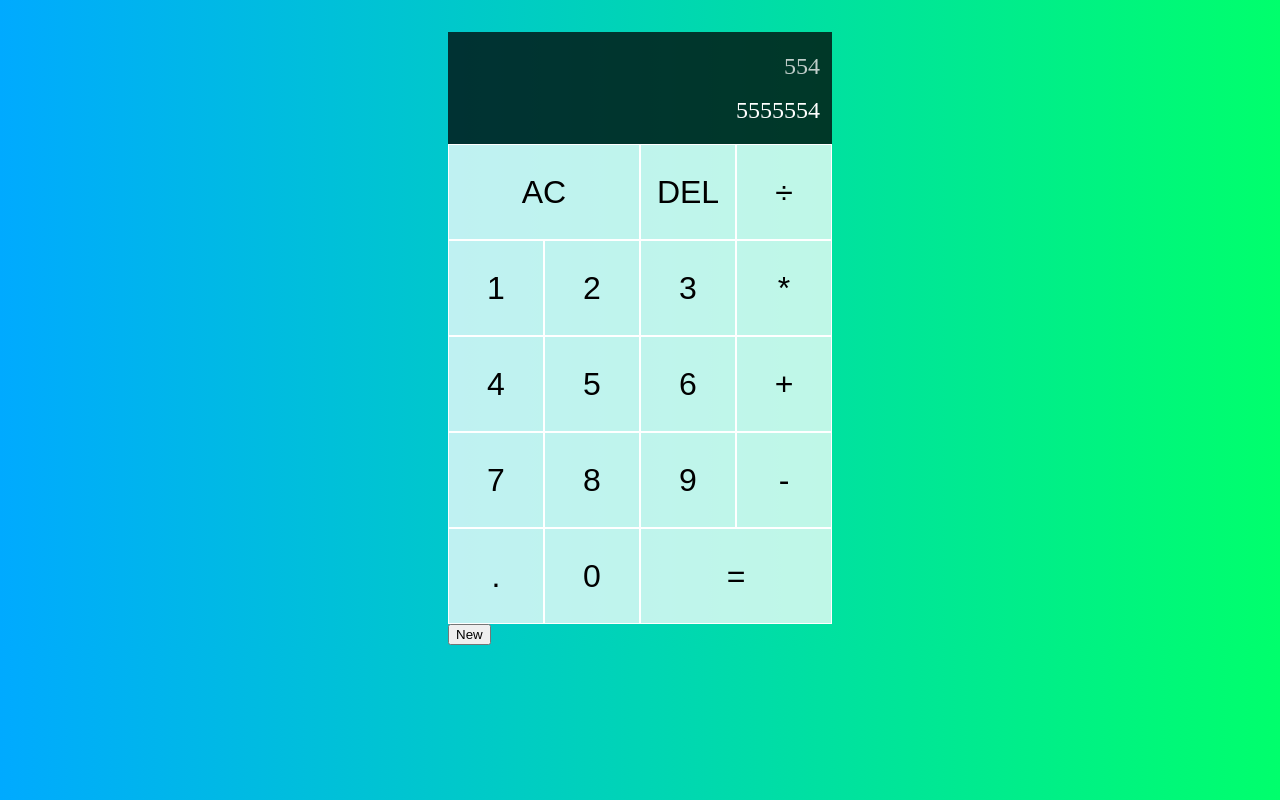
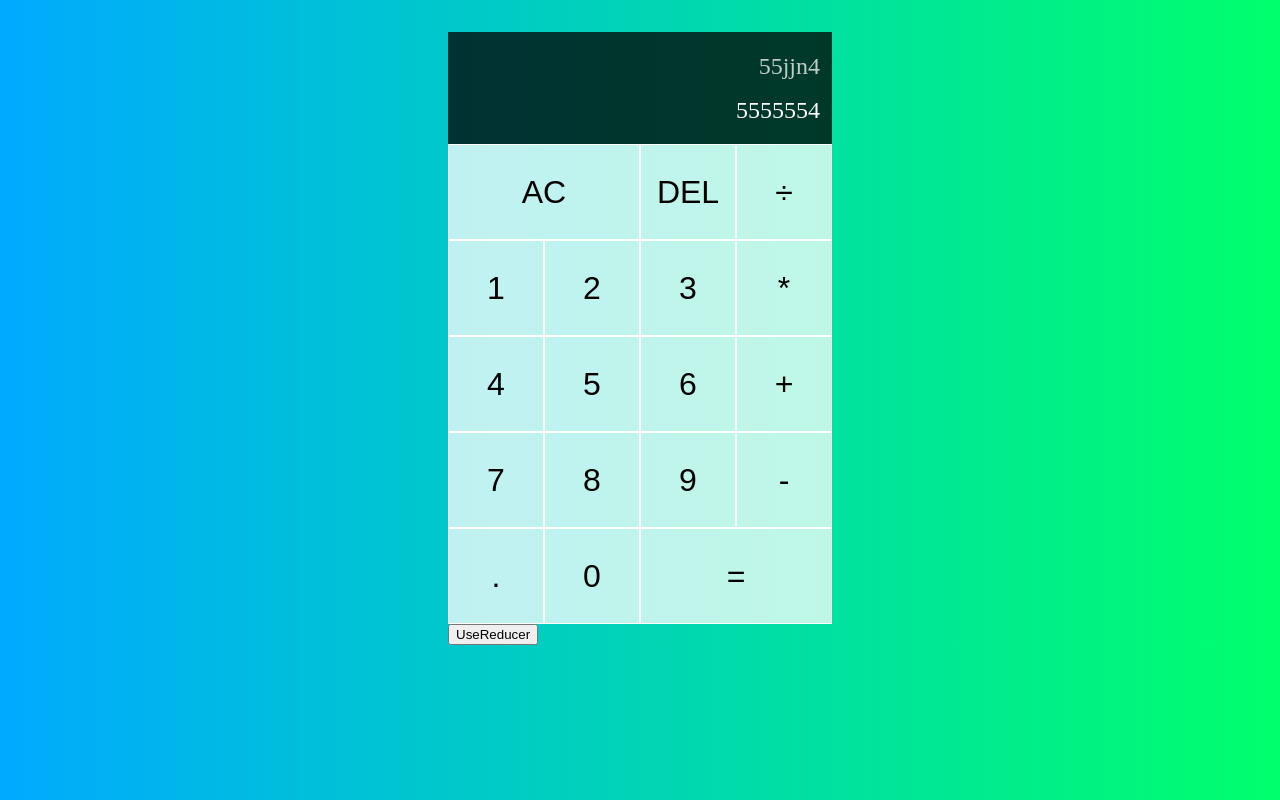
Before and after one commit to dineshdnryb/ReactJs-Calculator, a React (Create React App) app: page / in a window 1280 px wide. Built offline with nearby package versions, Linux system fonts and the light colour scheme.

Commit message:
Linked Calculator and UseReducer

```diff
--- a/src/Calculator.js
+++ b/src/Calculator.js
@@ -4,7 +4,7 @@ function Calculator() {
   return (
     <div className="calculator-grid">
       <div className="output">
-        <div className="previous-operand">554</div>
+        <div className="previous-operand">55jjn4</div>
         <div className="current-operand">5555554</div>
       </div>
       <button className="span-tow">AC</button>
@@ -27,7 +27,7 @@ function Calculator() {
       <button className="span-tow">=</button>
 
       <Link to="Temp">
-        <button>New</button>
+        <button>UseReducer</button>
       </Link>
     </div>
   );
--- a/src/Temp.js
+++ b/src/Temp.js
@@ -1,4 +1,5 @@
 import { useState, useReducer } from "react";
+import { Link } from "react-router-dom";
 import Todo from "./Todo.js";
 export const ACTIONS = {
   ADD_TODO: "add-todo",
@@ -18,7 +19,7 @@ function reducer(todos, action) {
         return todo;
       });
     case ACTIONS.DELETE_TODO:
-      return todos.filter((todo) => todo.id != action.payload.id);
+      return todos.filter((todo) => todo.id !== action.payload.id);
     default:
       return todos;
   }
@@ -43,6 +44,9 @@ function Temp() {
       <form onSubmit={handleSubmit}>
         <input type="text" value={name} onChange={onChangesetName} />
       </form>
+      <Link to="/">
+        <button>Calculator</button>
+      </Link>
       {todos.map((todo) => {
         return <Todo key={todo.id} todo={todo} dispatch={dispatch} />;
       })}
```
